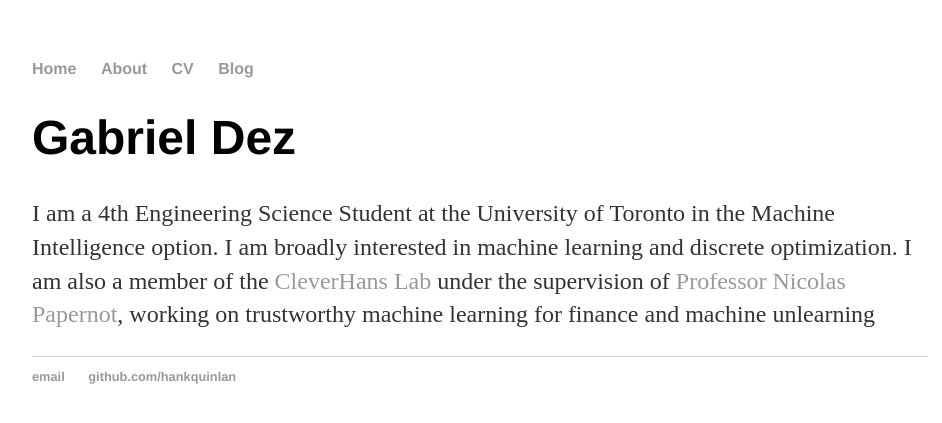
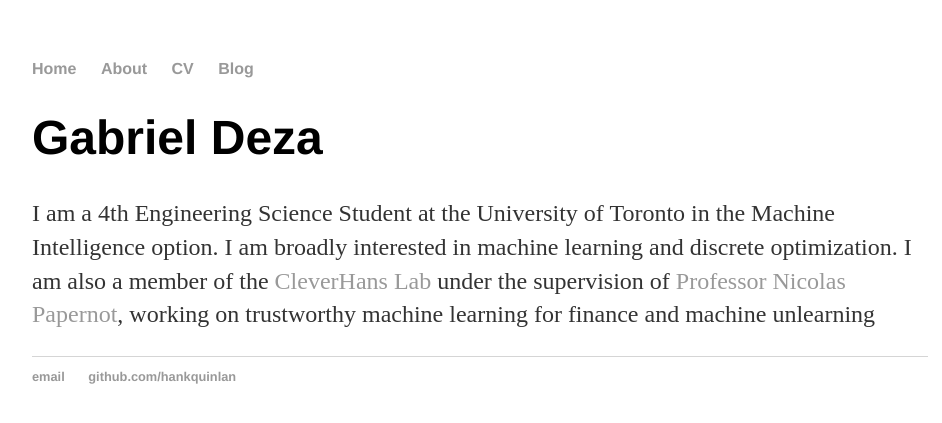
Before and after one commit to GabrielDeza/gabrieldeza.github.io, a Jekyll site: the page built from index.html, in a window 1280 px wide. Shown: the top 423 px of the page, without its empty margins (160-1102 px from the left). Built offline with Jekyll 4.4.1, drawn with Linux system fonts in a browser that asks for light colours.

Commit message:
Update index.html

```diff
--- a/index.html
+++ b/index.html
@@ -3,6 +3,6 @@ layout: default
 title: Gabriel Deza
 ---
 <div class="blurb">
-	<h1>Gabriel Dez</h1>
+	<h1>Gabriel Deza</h1>
 	<p>I am a 4th Engineering Science Student at the University of Toronto in the Machine Intelligence option. I am broadly interested in machine learning and discrete optimization. I am also a member of the <a href="/about">CleverHans Lab</a> under the supervision of <a href="https://www.papernot.fr">Professor Nicolas Papernot</a>, working on trustworthy machine learning for finance and machine unlearning</p>
 </div><!-- /.blurb -->
```
